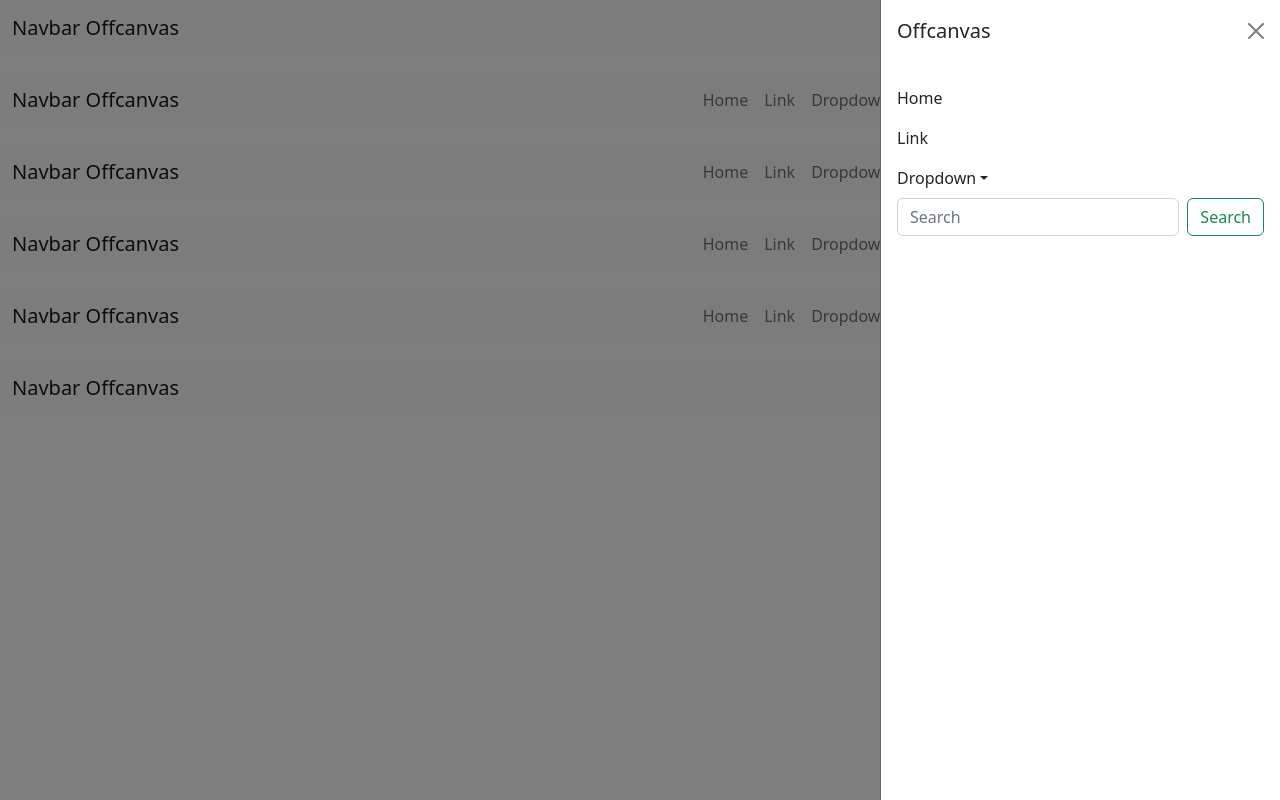
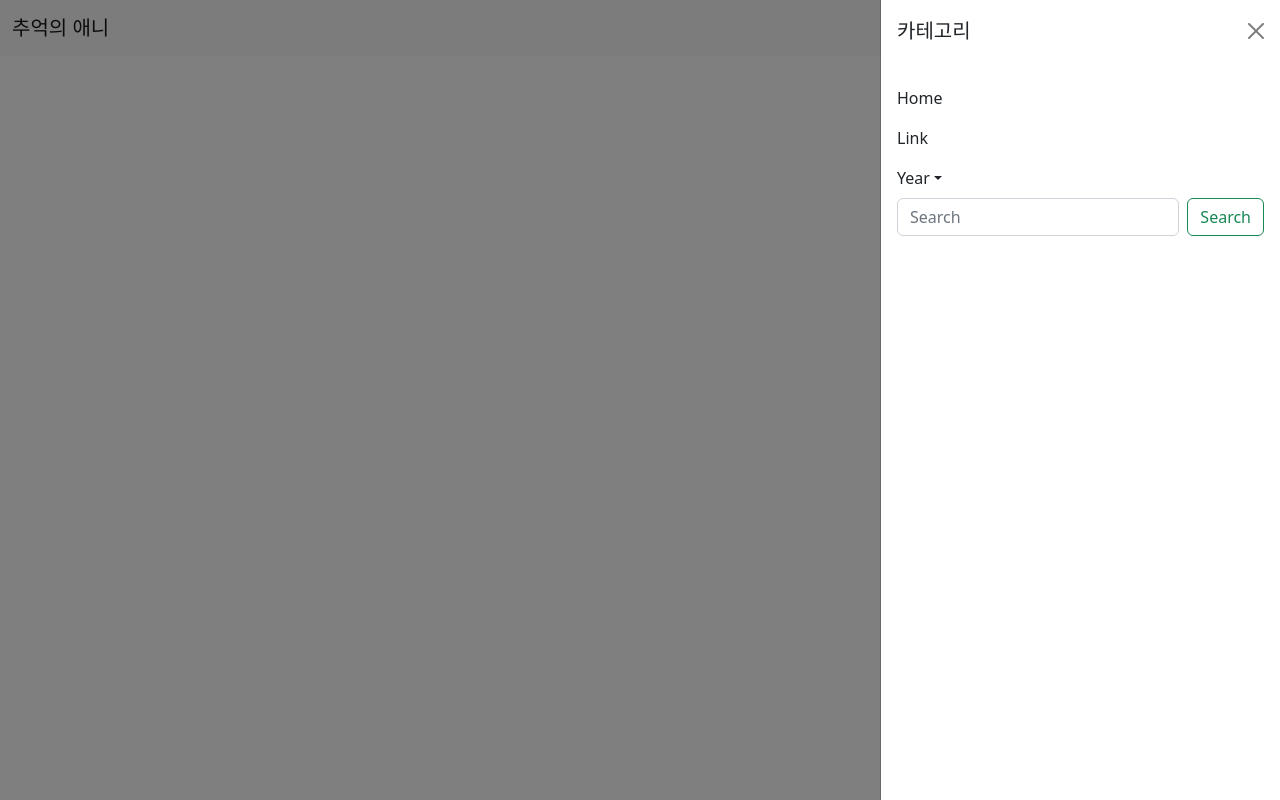
Before and after one commit to Eclipse-K/Animation_Page, a React (Create React App) app: page / in a window 1280 px wide. Both pictures are taken after a click on the button 1240 px from the left and 28 px from the top of the page. Built offline with nearby package versions, Linux system fonts and the light colour scheme.

Commit message:
Edit AniNavbar.js

```diff
--- a/src/Components/AniNavbar.js
+++ b/src/Components/AniNavbar.js
@@ -9,10 +9,10 @@ import Offcanvas from "react-bootstrap/Offcanvas";
 function AinNavbar() {
   return (
     <>
-      {[false, "sm", "md", "lg", "xl", "xxl"].map((expand) => (
+      {[false].map((expand) => (
         <Navbar key={expand} bg="light" expand={expand} className="mb-3">
           <Container fluid>
-            <Navbar.Brand href="#">Navbar Offcanvas</Navbar.Brand>
+            <Navbar.Brand href="#">추억의 애니</Navbar.Brand>
             <Navbar.Toggle aria-controls={`offcanvasNavbar-expand-${expand}`} />
             <Navbar.Offcanvas
               id={`offcanvasNavbar-expand-${expand}`}
@@ -21,7 +21,7 @@ function AinNavbar() {
             >
               <Offcanvas.Header closeButton>
                 <Offcanvas.Title id={`offcanvasNavbarLabel-expand-${expand}`}>
-                  Offcanvas
+                  카테고리
                 </Offcanvas.Title>
               </Offcanvas.Header>
               <Offcanvas.Body>
@@ -29,17 +29,14 @@ function AinNavbar() {
                   <Nav.Link href="#action1">Home</Nav.Link>
                   <Nav.Link href="#action2">Link</Nav.Link>
                   <NavDropdown
-                    title="Dropdown"
+                    title="Year"
                     id={`offcanvasNavbarDropdown-expand-${expand}`}
                   >
-                    <NavDropdown.Item href="#action3">Action</NavDropdown.Item>
-                    <NavDropdown.Item href="#action4">
-                      Another action
-                    </NavDropdown.Item>
+                    <NavDropdown.Item href="#action3">1980</NavDropdown.Item>
+                    <NavDropdown.Item href="#action4">1990</NavDropdown.Item>
                     <NavDropdown.Divider />
-                    <NavDropdown.Item href="#action5">
-                      Something else here
-                    </NavDropdown.Item>
+                    <NavDropdown.Item href="#action5">2000</NavDropdown.Item>
+                    <NavDropdown.Item href="#action6">2010</NavDropdown.Item>
                   </NavDropdown>
                 </Nav>
                 <Form className="d-flex">
```
